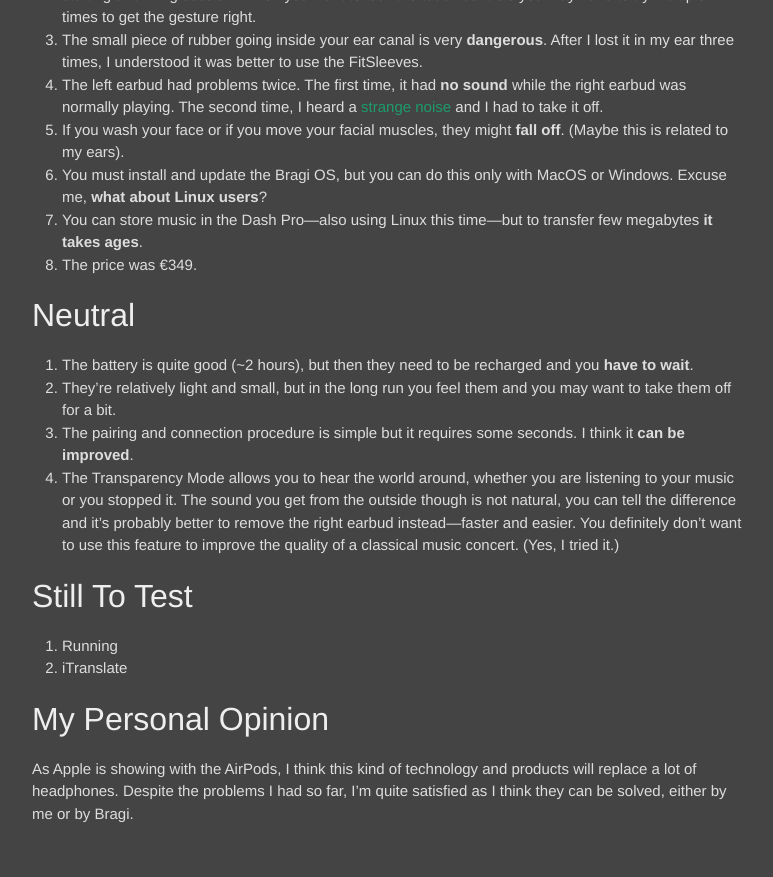
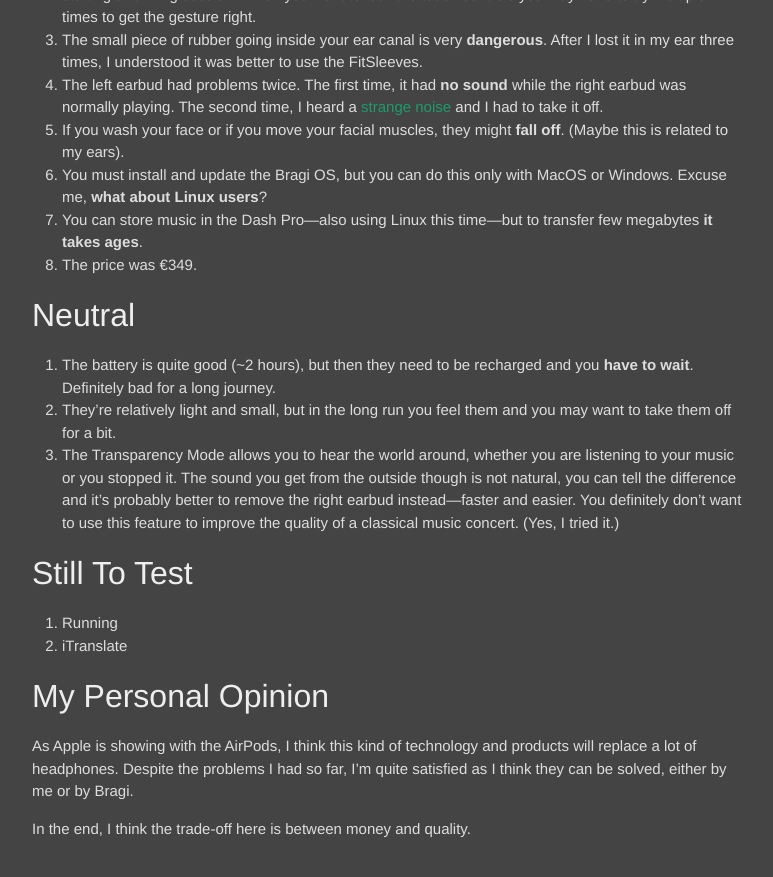
Before and after one commit to MatteoRomiti/matteoromiti.github.io, a Jekyll site: the page built from _posts/2017-11-16-The-Dash-Pro.md, in a window 1280 px wide and 900 px high, scrolled down 1687 px. Shown: the top 877 px of the window, without its empty margins (253-1026 px from the left). Built offline with Jekyll 4.4.1, drawn with Linux system fonts in a browser that asks for light colours.

```diff
--- a/_posts/2017-11-16-The-Dash-Pro.md
+++ b/_posts/2017-11-16-The-Dash-Pro.md
@@ -42,10 +42,9 @@ It's been almost a week I've been using it and I want to share all the good and
 
 ## Neutral
 
-1. The battery is quite good (~2 hours), but then they need to be recharged and you **have to wait**.
+1. The battery is quite good (~2 hours), but then they need to be recharged and you **have to wait**. Definitely bad for a long journey.
 2. They're relatively light and small, but in the long run you feel them and you may want to take them off for a bit.
-3. The pairing and connection procedure is simple but it requires some seconds. I think it **can be improved**.
-4. The Transparency Mode allows you to hear the world around, whether you are listening to your music or you stopped it. The sound you get from the outside though is not natural, you can tell the difference and it's probably better to remove the right earbud instead—faster and easier. You definitely don't want to use this feature to improve the quality of a classical music concert. (Yes, I tried it.)
+3. The Transparency Mode allows you to hear the world around, whether you are listening to your music or you stopped it. The sound you get from the outside though is not natural, you can tell the difference and it's probably better to remove the right earbud instead—faster and easier. You definitely don't want to use this feature to improve the quality of a classical music concert. (Yes, I tried it.)
 
 ## Still To Test
 
@@ -54,4 +53,6 @@ It's been almost a week I've been using it and I want to share all the good and
 
 ## My Personal Opinion
 
-As Apple is showing with the AirPods, I think this kind of technology and products will replace a lot of headphones. Despite the problems I had so far, I'm quite satisfied as I think they can be solved, either by me or by Bragi.
+As Apple is showing with the AirPods, I think this kind of technology and products will replace a lot of headphones. Despite the problems I had so far, I'm quite satisfied as I think they can be solved, either by me or by Bragi. <br />
+
+In the end, I think the trade-off here is between money and quality.
```
Also changed, not shown: projects/index.md (+6 -2 lines), 5 other files.
